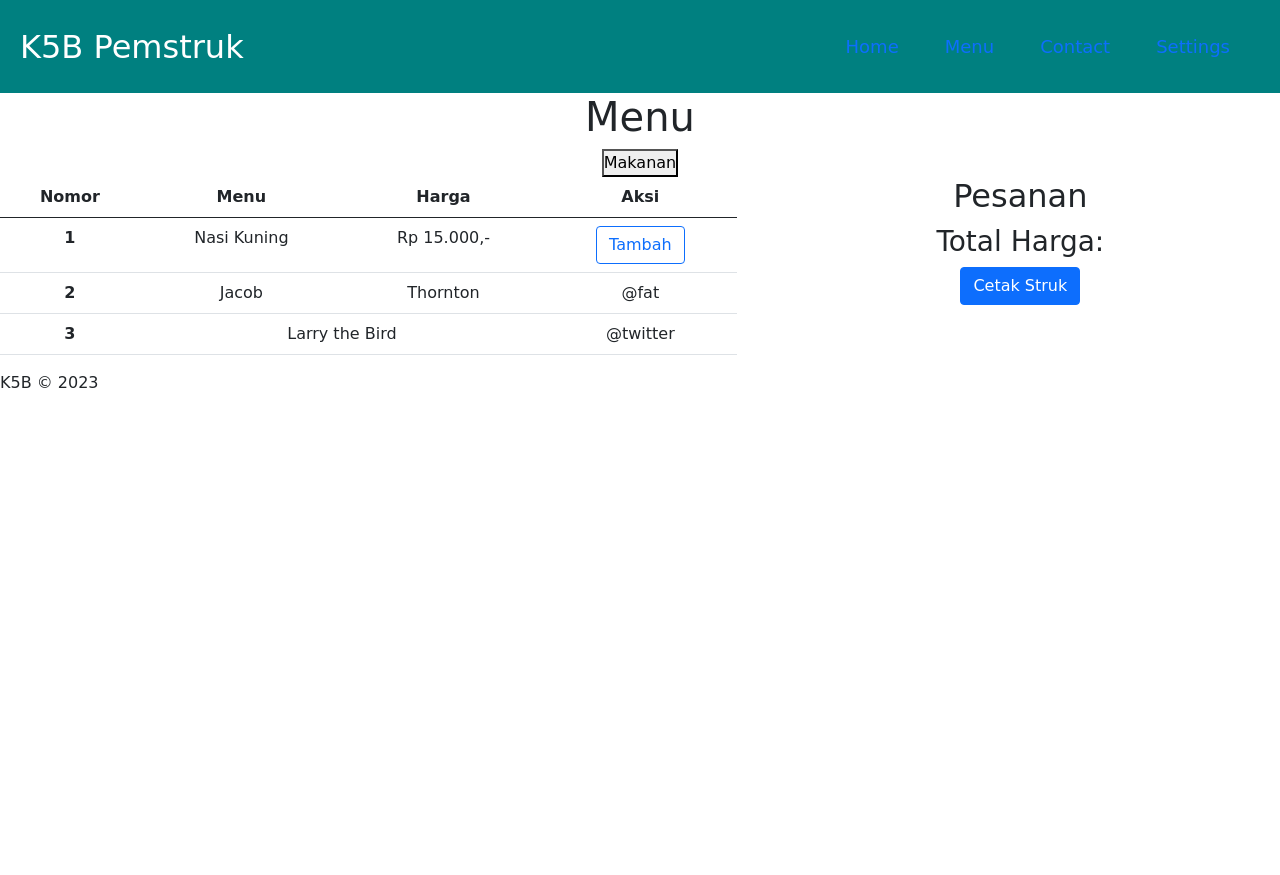
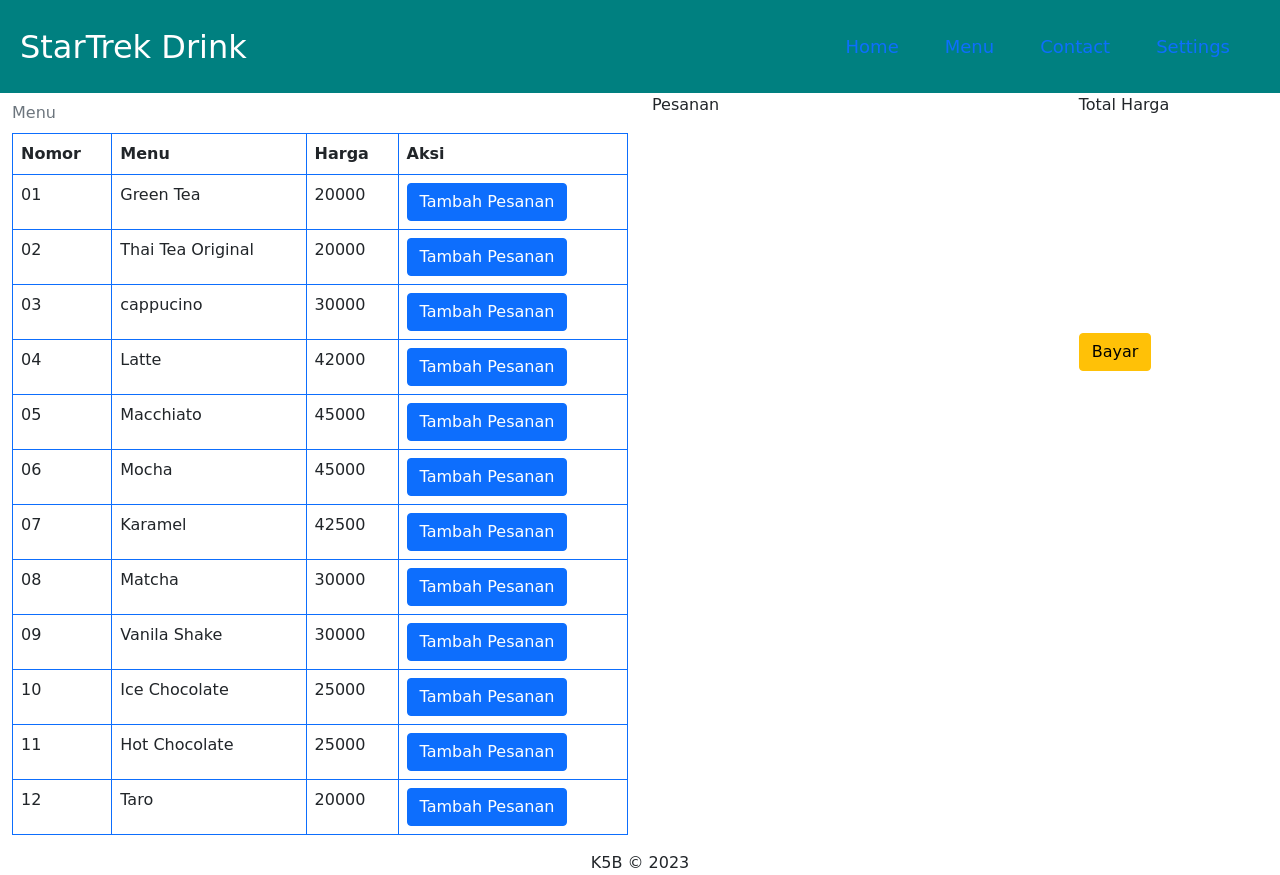
Before and after one commit to rifkianashirul19/Tugas-Besar_Pemstruk-K5B, a plain HTML site: page kasirr.html in a window 1280 px wide. Before the commit the page ends 800 px from the top, so only its background shows below. Drawn offline with nearby package versions, Linux system fonts and the light colour scheme.

Commit message:
Update V 0.0.2

```diff
--- a/data.json
+++ b/data.json
@@ -1,14 +1,62 @@
 [
     {
-    "Menu":[
-        {"Nama"  : "Thai Tea Orginal",
-        "Harga" : 20000},
-        {"Nama"  : "Green Tea Original",
-        "Harga" : 20000},
-        {"Nama"  : "Lemon Yakult",
-        "Harga" : 25000},
-        {"Nama"  : "Lychee Yakult",
-        "Harga" : 23000}
-        ]
+        "nomor": "01",
+        "nama": "Green Tea",
+        "harga": 20000
+    },
+    {
+        "nomor": "02",
+        "nama": "Thai Tea Original",
+        "harga": 20000
+    },
+    {
+        "nomor": "03",
+        "nama": "cappucino",
+        "harga": 30000
+    },
+    {
+        "nomor": "04",
+        "nama": "Latte",
+        "harga": 42000
+    },
+    {
+        "nomor": "05",
+        "nama": "Macchiato",
+        "harga": 45000
+    },
+    {
+        "nomor": "06",
+        "nama": "Mocha",
+        "harga": 45000
+    },
+    {
+        "nomor": "07",
+        "nama": "Karamel",
+        "harga": 42500
+    },
+    {
+        "nomor": "08",
+        "nama": "Matcha",
+        "harga": 30000
+    },
+    {
+        "nomor": "09",
+        "nama": "Vanila Shake",
+        "harga": 30000
+    },
+    {
+        "nomor": "10",
+        "nama": "Ice Chocolate",
+        "harga": 25000
+    },
+    {
+        "nomor": "11",
+        "nama": "Hot Chocolate",
+        "harga": 25000
+    },
+    {
+        "nomor": "12",
+        "nama": "Taro",
+        "harga": 20000
     }
 ]
--- a/database.js
+++ /dev/null
@@ -1,15 +0,0 @@
-function database() {
-    fetch('data.json')
-        .then(function(response){
-            return response.json();
-            }
-        )
-        .then(function(data){
-            console.log(data);
-            }
-        )
-        .catch(function(error){
-            console.log('Data tidak di temukan: ',error)
-            }
-        )
-}
--- /dev/null
+++ b/javascript/button.js
@@ -0,0 +1,8 @@
+var myButton = document.getElementById('Tombol-mati');
+
+function disableButton() {
+    myButton.disabled = true;
+    myButton.textContent = "Telah Di Pesan";
+}
+
+myButton.addEventListener('Tekan', disableButton);
--- a/cetak_struk.js
+++ b/javascript/cetak_struk.js
@@ -4,7 +4,7 @@ function cetakStruk() {
         return;
     }
 
-    var struk = '=========== Warung Makan K5B ===========\n';
+    var struk = '========== STAR TERK Drink K5B =========\n';
     for (var i = 0; i < pesanan.length; i++) {
         struk += pesanan[i].menu + ' - Rp ' + pesanan[i].harga + '\n';
     }
--- /dev/null
+++ b/javascript/data.js
@@ -0,0 +1,35 @@
+fetch('data.json')
+  .then(response => response.json())
+  .then(data => {
+    var tableBody = document.querySelector('#data-table tbody');
+
+    data.forEach(item => {
+      var row = document.createElement('tr');
+      var nomorCell = document.createElement('td');
+      var namaCell = document.createElement('td');
+      var hargaCell = document.createElement('td');
+      var aksiCell = document.createElement('td');
+      var addButton = document.createElement('button');
+
+      nomorCell.textContent = item.nomor;
+      namaCell.textContent = item.nama;
+      hargaCell.textContent = item.harga;
+
+      addButton.textContent = 'Tambah Pesanan';
+      addButton.classList.add('btn', 'btn-primary');
+      addButton.addEventListener('click', function() {
+        tambahPesanan(item.nama, item.harga, 1);
+      });
+
+      row.appendChild(nomorCell);
+      row.appendChild(namaCell);
+      row.appendChild(hargaCell);
+      aksiCell.appendChild(addButton);
+      row.appendChild(aksiCell);
+
+      tableBody.appendChild(row);
+    });
+  })
+  .catch(error => {
+    console.error('Terjadi kesalahan:', error);
+  });
--- a/kasirr.html
+++ b/kasirr.html
@@ -12,7 +12,7 @@
 <body>
     <!-- Navbar -->
     <nav class="navbar">
-        <div class="logo">K5B Pemstruk</div>
+        <div class="logo">StarTrek Drink</div>
         <div class="nav-link">
             <div class="menu">
                 <li><a href="/">Home</a></li>
@@ -29,56 +29,49 @@
             </div>
         </div>
     </nav>
-    <div class="text-center">
-        <h1>Menu</h1>
-        <button onclick="database()">Makanan</button>
-        <div class="row">
-            <div class="col-7">
-                <table class="table">
+    <!-- Isi -->
+    <div class="container-fluid">
+        <div class="row row-cols-3">
+            <div class="col-6">
+                    <table class="table table-bordered border-primary caption-top" id="data-table">
+                        <caption>Menu</caption>
                         <thead>
                             <tr>
                                 <th scope="col">Nomor</th>
-                            <th scope="col">Menu</th>
-                            <th scope="col">Harga</th>
-                            <th scope="col">Aksi</th>
+                                <th scope="col text-center">Menu</th>
+                                <th scope="col text-center">Harga</th>
+                                <th scope="col text-center">Aksi</th>
                             </tr>
                         </thead>
-                    <tbody class="table-group-divider">
-                        <tr>
-                            <th scope="row">1</th>
-                            <td>Nasi Kuning</td>
-                            <td>Rp 15.000,-</td>
-                            <td><button class="btn btn-outline-primary" onclick="tambahPesanan('Nasi Kuning', 15000, 1)">Tambah</button></td>
-                        </tr>
-                        <tr>
-                            <th scope="row">2</th>
-                            <td>Jacob</td>
-                            <td>Thornton</td>
-                            <td>@fat</td>
-                        </tr>
-                        <tr>
-                            <th scope="row">3</th>
-                            <td colspan="2">Larry the Bird</td>
-                            <td>@twitter</td>
-                        </tr>
+                        <tbody>
                         </tbody>
                     </table>
             </div>
-            <div class="col-5">
-                <h2>Pesanan</h2>
+            <div class="col-4">
+                <caption>Pesanan</caption>
                     <ul id="pesanan"></ul>
-                <h3>Total Harga: <span id="totalHarga"></span></h3>
-                <button class="btn btn-primary" onclick="cetakStruk()">Cetak Struk</button>
+            </div>
+            <div class="col-2">
+                <caption>Total Harga</caption>
+                <span id="totalHarga"></span>
+                <br>
+                <br><br>
+                <br><br><br>
+                <br><br><br><br>
+                <button class="btn btn-warning" onclick="cetakStruk()">Bayar</button>
                 <div id="pesan"></div>
             </div>
         </div>
     </div>
-    <div class="botbar">
+
+
+    <footer class="text-center text-black">
         K5B &copy; 2023
-    </div>
+    </footer>
 
-    <script src="app.js"></script>
-    <script src="database.js"></script>
-    <script src="cetak_struk.js"></script>
+    <script src="javascript/app.js"></script>
+    <script src="javascript/button.js"></script>
+    <script src="javascript/cetak_struk.js"></script>
+    <script src="javascript/data.js"></script>
 </body>
 </html>
```
Also changed, not shown: Hahahah.html (deleted, +0 -25 lines), javascript/app.js (line endings or trailing spaces), 2 other files. Lines whose indentation alone changed are shown as unchanged.
